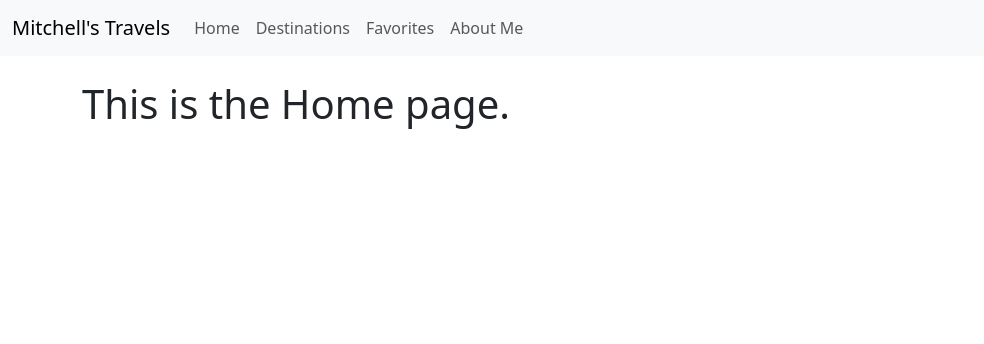
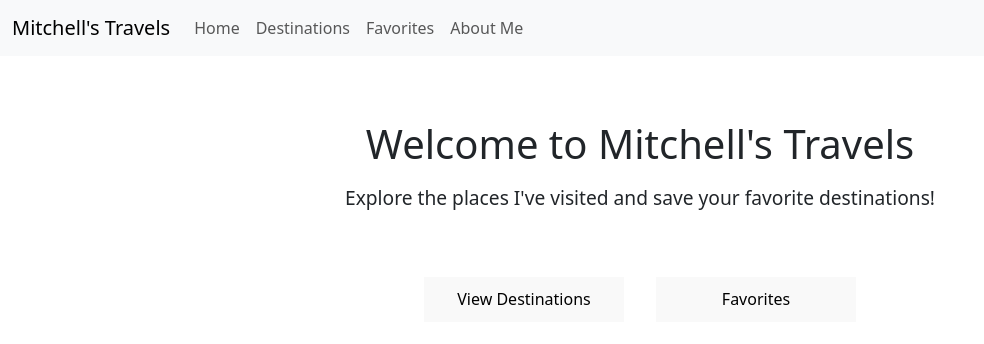
Before and after one commit to CS571-F25/p161, a React (Vite) app: page /#/ in a window 1280 px wide. Shown: the top 344 px of the page, without its empty margins (0-984 px from the left). Built offline with nearby package versions, Linux system fonts and the light colour scheme.

Commit message:
Adding another destination and a draft home page

```diff
--- a/src/components/Destinations.jsx
+++ b/src/components/Destinations.jsx
@@ -1,14 +1,6 @@
 import { Row, Col, Card } from "react-bootstrap";
 import BigBen from "../Images/BigBen.JPG";
-
-const destinations = [
-  {
-    id: 1,
-    name: "London",
-    description: "Test description for London.",
-    images: [BigBen],
-  },
-];
+import EiffelTower from "../Images/eiffel_tower.JPG";
 
 export default function Destinations() {
   return (
@@ -30,3 +22,19 @@ export default function Destinations() {
     </div>
   );
 }
+
+// The data for the destinations
+const destinations = [
+  {
+    id: 1,
+    name: "London",
+    description: "Test description for London.",
+    images: [BigBen],
+  },
+  {
+    id: 2,
+    name: "Paris",
+    description: "Test description for Paris.",
+    images: [EiffelTower],
+  },
+];
--- a/src/components/Home.jsx
+++ b/src/components/Home.jsx
@@ -1,7 +1,32 @@
+import { Link } from "react-router-dom";
+
 export default function Home() {
   return (
-    <div className="container mt-4">
-      <h1>This is the Home page.</h1>
+    <div
+      style={{
+        textAlign: "center",
+        paddingTop: "4rem",
+        paddingLeft: "1rem",
+        paddingRight: "1rem",
+      }}
+    >
+      <h1>Welcome to Mitchell's Travels</h1>
+
+      <p style={{ fontSize: "1.2rem", maxWidth: "600px", margin: "1rem auto" }}>
+        Explore the places I've visited and save your favorite destinations!
+      </p>
+
+      <div style={{ marginTop: "3rem" }}>
+        <Link to="/destinations">
+          <button style={{ margin: "1rem", width: "200px" }}>
+            View Destinations
+          </button>
+        </Link>
+
+        <Link to="/favorites">
+          <button style={{ margin: "1rem", width: "200px" }}>Favorites</button>
+        </Link>
+      </div>
     </div>
   );
 }
```
Also changed, not shown: 5 other files (tests, documents, lock files or other folders).
